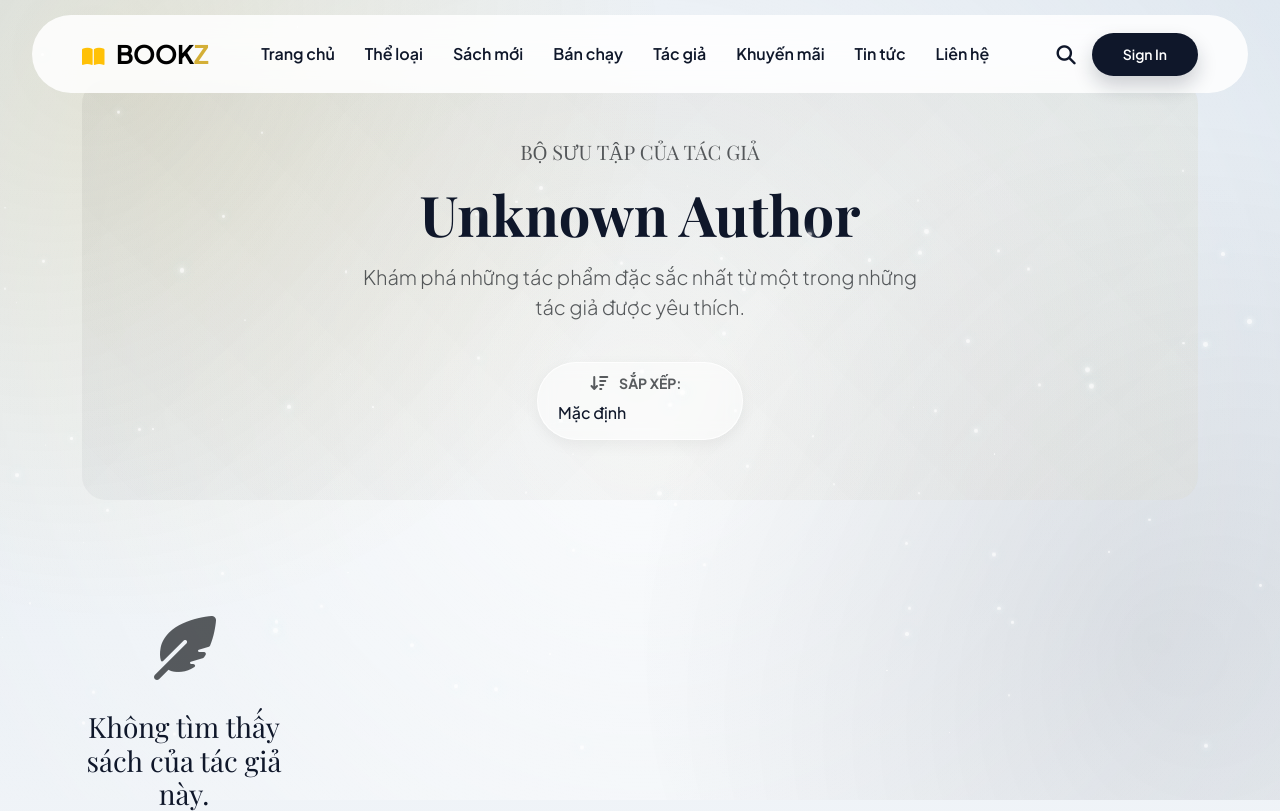
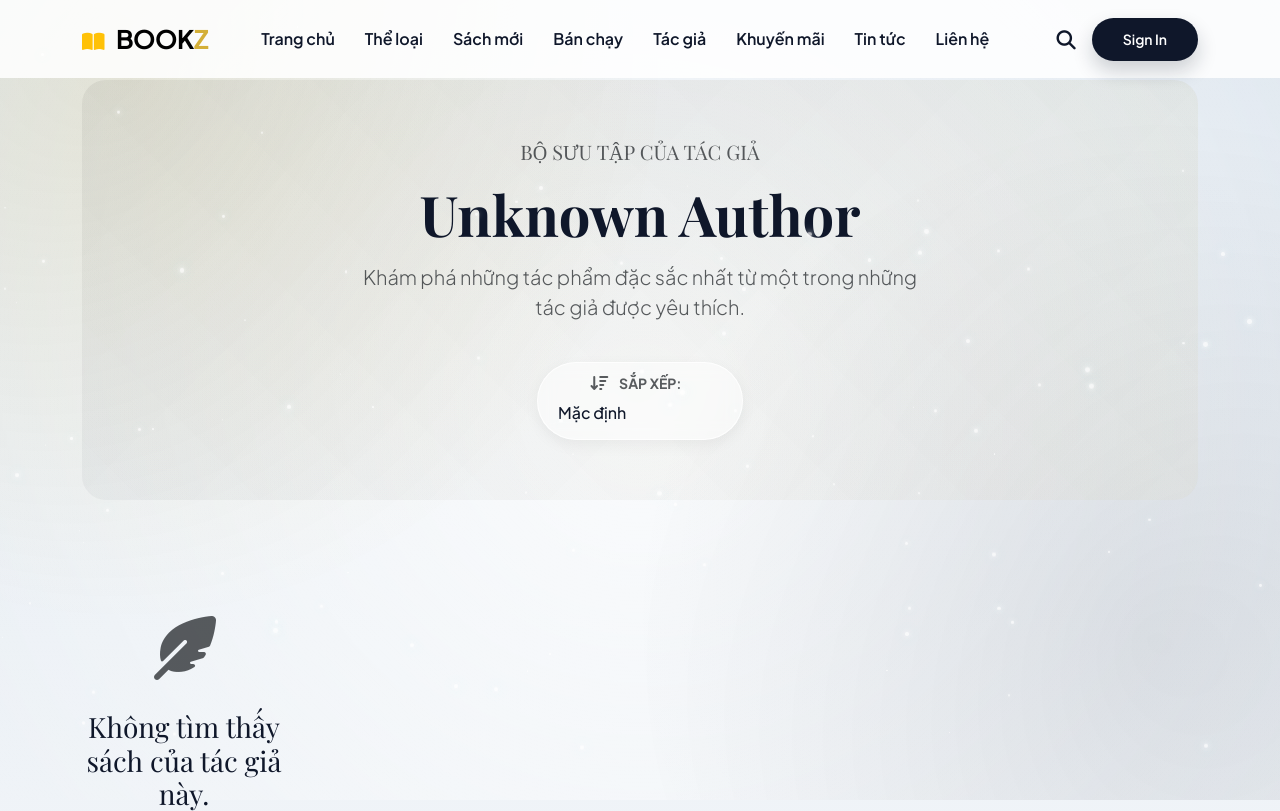
Before and after one commit to Thehy-IT/BookStore, a PHP site: page /Author.php in a window 1280 px wide. Shown: the top 811 px of the page. Run offline with PHP 8.4, Linux system fonts and the light colour scheme; data comes from the database, SQL or seed files in the repository; some libraries are stand-ins or nearby versions.

Commit message:
chỉnh vị trí thanh header

```diff
--- a/footer.php
+++ b/footer.php
@@ -283,13 +283,11 @@
 
 
             window.addEventListener('scroll', function() {
-                const nav = document.querySelector('.navbar');
+                const nav = document.getElementById('mainNavbar');
                 if (window.scrollY > 50) {
-                    nav.classList.add('shadow-sm');
-                    nav.style.background = 'rgba(255, 255, 255, 0.95)';
+                    nav.classList.add('scrolled');
                 } else {
-                    nav.classList.remove('shadow-sm');
-                    nav.style.background = 'rgba(255, 255, 255, 0.85)';
+                    nav.classList.remove('scrolled');
                 }
             });
 
--- a/header.php
+++ b/header.php
@@ -171,14 +171,22 @@ if ($result_categories_menu && mysqli_num_rows($result_categories_menu) > 0) {
             transition: all 0.4s ease;
         }
 
-        .navbar.glass-nav {
+        /* Trạng thái header khi cuộn xuống */
+        .navbar.scrolled {
             margin: 15px auto 0;
-            width: 95%;
-            border-radius: 50px;
+            width: 95% !important;
+            border-radius: 50px !important;
             background: rgba(255, 255, 255, 0.85);
             backdrop-filter: blur(20px);
             box-shadow: 0 10px 30px rgba(0, 0, 0, 0.05);
             border: 1px solid rgba(255, 255, 255, 0.5);
+        }
+
+        /* Trạng thái header mặc định (full-width) */
+        .navbar {
+            width: 100%;
+            border-radius: 0;
+            background: rgba(255, 255, 255, 0.85); /* Thêm màu nền trắng đục cho header mặc định */
         }
 
         .header-container {
@@ -236,12 +244,6 @@ if ($result_categories_menu && mysqli_num_rows($result_categories_menu) > 0) {
             background: white;
             box-shadow: 0 0 0 3px rgba(212, 175, 55, 0.2);
             border-color: var(--accent);
-        }
-
-        .navbar.glass-nav {
-            background: transparent;
-            box-shadow: none;
-            border: none;
         }
 
         .hero-wrapper {
@@ -853,7 +855,7 @@ if ($result_categories_menu && mysqli_num_rows($result_categories_menu) > 0) {
     <!-- ============== Navbar ==============-->
     <header class="header-container">
         <!-- Hàng 1: Logo, Search, User -->
-        <nav class="navbar navbar-expand-lg glass-nav" id="mainNavbar">
+        <nav class="navbar navbar-expand-lg" id="mainNavbar">
             <div class="container">
                 <a class="navbar-brand" href="index.php">
                     <i class="fas fa-book-open text-warning me-2"></i>
```
Also changed, not shown: img/decor/logo.png (added).
